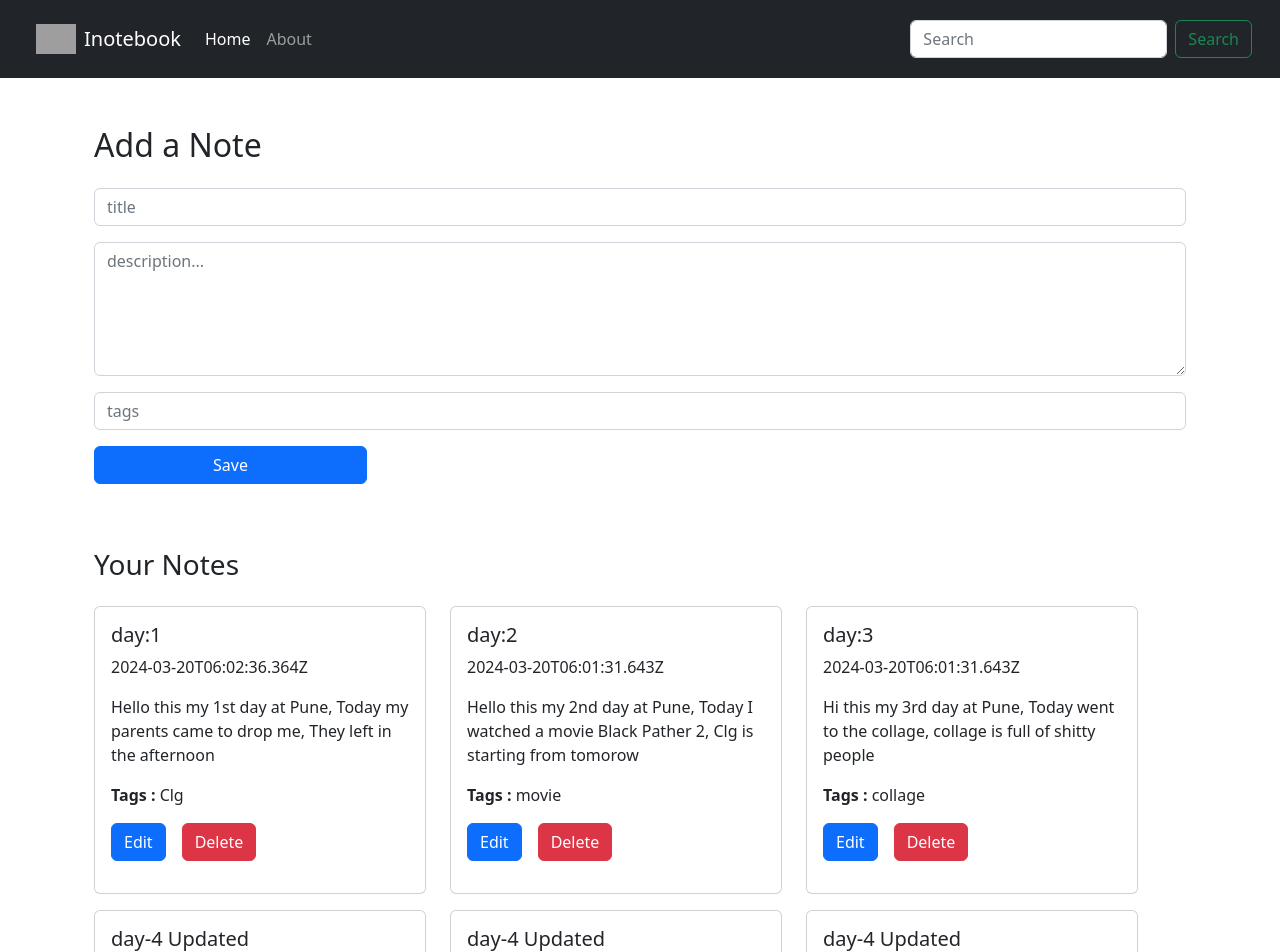
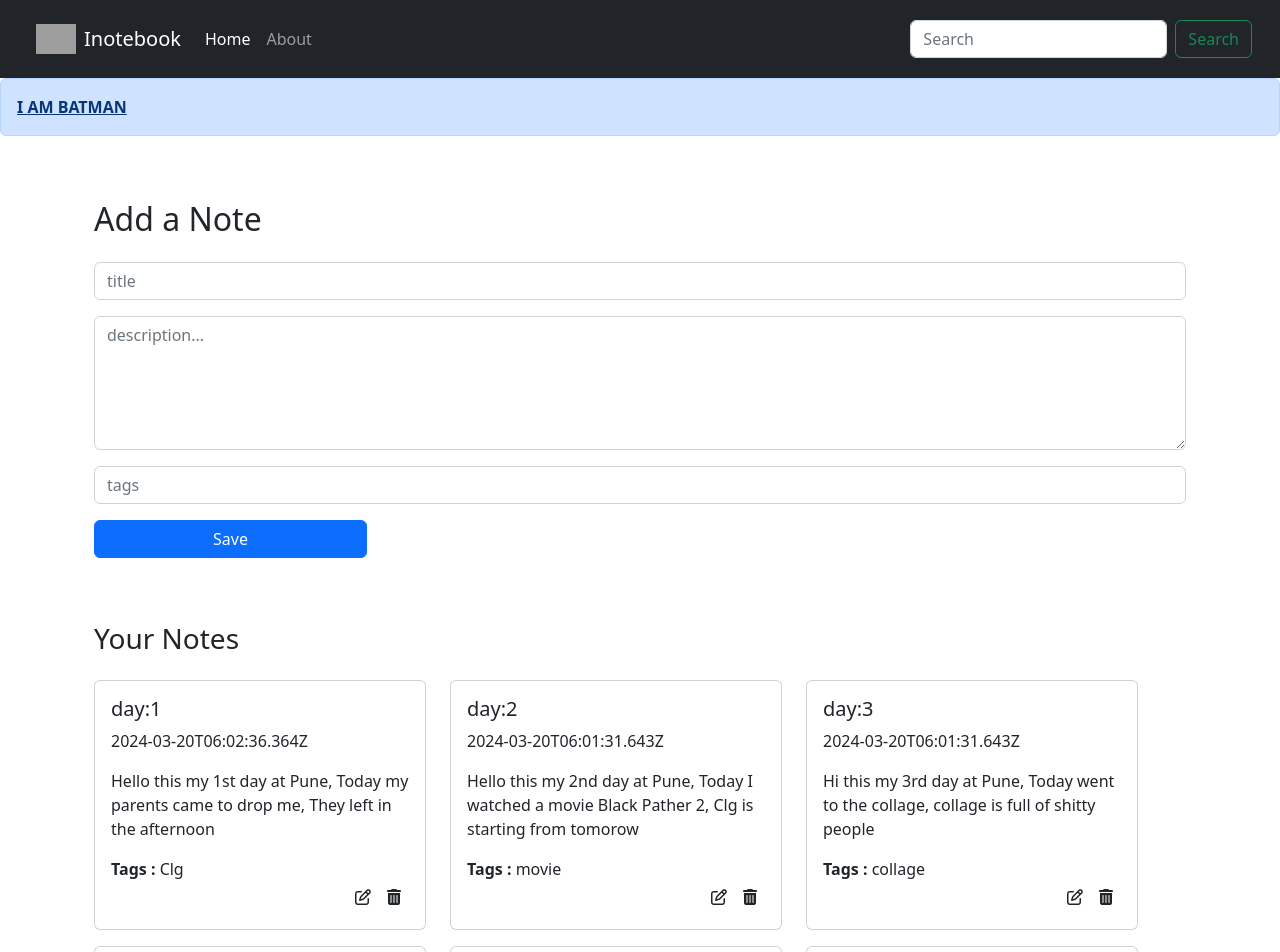
Before and after one commit to JugalBhagat/Inotebook, a React (Create React App) app: page / in a window 1280 px wide. Shown: the top 952 px of the page. Built offline with nearby package versions, Linux system fonts and the light colour scheme; grey boxes are pictures that could not be loaded.

Commit message:
Tutorial-62 done (Added Alert and Delete & Update Icon)

```diff
--- a/public/index.html
+++ b/public/index.html
@@ -14,6 +14,7 @@
       user's mobile device or desktop. See https://developers.google.com/web/fundamentals/web-app-manifest/
     -->
     <link rel="manifest" href="%PUBLIC_URL%/manifest.json" />
+    <script src="https://kit.fontawesome.com/227b7d2b81.js" crossorigin="anonymous"></script>
     <link href="https://cdn.jsdelivr.net/npm/bootstrap@5.2.3/dist/css/bootstrap.min.css" rel="stylesheet" integrity="sha384-rbsA2VBKQhggwzxH7pPCaAqO46MgnOM80zW1RWuH61DGLwZJEdK2Kadq2F9CUG65" crossorigin="anonymous">
     <script src="https://cdn.jsdelivr.net/npm/bootstrap@5.2.3/dist/js/bootstrap.bundle.min.js" integrity="sha384-kenU1KFdBIe4zVF0s0G1M5b4hcpxyD9F7jL+jjXkk+Q2h455rYXK/7HAuoJl+0I4" crossorigin="anonymous"></script>
     <script src="https://cdn.jsdelivr.net/npm/@popperjs/core@2.11.6/dist/umd/popper.min.js" integrity="sha384-oBqDVmMz9ATKxIep9tiCxS/Z9fNfEXiDAYTujMAeBAsjFuCZSmKbSSUnQlmh/jp3" crossorigin="anonymous"></script>
--- a/src/App.js
+++ b/src/App.js
@@ -9,6 +9,7 @@ import {
   Routes,
 } from "react-router-dom";
 import NoteState from './context/notes/notesState';
+import Alert from './componants/Alert';
 
 function App() {
   return (
@@ -16,6 +17,7 @@ function App() {
       <NoteState>
         <Router>
           <Navbar />
+          <Alert msg="I AM BATMAN"/>
           <div className="container">
             <Routes>
               <Route exact path="/" element={<Home />}></Route>
--- /dev/null
+++ b/src/componants/Alert.js
@@ -0,0 +1,13 @@
+import React from 'react'
+
+function Alert(props) {
+    return (
+        <div>
+            <div className="alert alert-primary" role="alert">
+            <a href="#" class="alert-link">{props.msg}</a>
+            </div>
+        </div>
+    )
+}
+
+export default Alert
--- a/src/componants/Navbar.js
+++ b/src/componants/Navbar.js
@@ -9,7 +9,7 @@ import { useLocation } from 'react-router-dom';
 function Navbar() {
     let location = useLocation();
     useEffect(() => {
-        console.log(location.pathname)
+        console.log(location.pathname);
     }, [location]);
     return (
         <div>
--- a/src/componants/NoteItem.js
+++ b/src/componants/NoteItem.js
@@ -1,22 +1,24 @@
 import React from 'react'
 
 function NoteItem(props) {
-    const {notes}=props;
+  const { notes } = props;
   return (
-    // <div class="row">
-    <div class="col-sm-4 mt-3">
-      <div class="card">
-        <div class="card-body">
-          <h5 class="card-title">{notes.title}</h5>
+    // <div className="row">
+    <div className="col-sm-4 mt-3">
+      <div className="card">
+        <div className="card-body">
+          <h5 className="card-title">{notes.title}</h5>
           <p className=''>{(notes.date)}</p>
-          <p class="card-text">{notes.description}</p>
-          <b>Tags :</b> {notes.tag}<br/>
-          <button type="button" class="btn btn-primary">Edit</button>
-          <button type="button" class="btn btn-danger m-3">Delete</button>
+          <p className="card-text">{notes.description}</p>
+          <b>Tags :</b> {notes.tag}<br />
+          <div className="d-flex flex-row-reverse">
+            <i className="fa-solid fa-trash-can m-2"></i>
+            <i className="fa-regular fa-pen-to-square m-2"></i>
+          </div>
         </div>
       </div>
     </div>
-//   </div>
+    //   </div>
   )
 }
 
--- a/src/componants/home.js
+++ b/src/componants/home.js
@@ -18,7 +18,7 @@ function Home() {
             <input type="text" className="form-control" id="tags" placeholder="tags" />
           </div>
           <div className="mb-3 tex">
-            <button type="submit" onClick="" className="btn btn-primary w-25">Save</button>
+            <button type="submit" className="btn btn-primary w-25">Save</button>
           </div>
         </form>
       </div>
--- a/src/componants/notes.js
+++ b/src/componants/notes.js
@@ -1,11 +1,11 @@
 import React from 'react';
-import { useContext } from 'react'
+import { useContext } from 'react';
 import notesContext from '../context/notes/notesContext';
 import NoteItem from './NoteItem';
 
 function Notes() {
   const context=useContext(notesContext);
-  const {notes,setnotes}=context;
+  const {notes}=context;
   return (
     <div className='row'>
       <h3>Your Notes</h3>
--- a/src/context/notes/notesState.js
+++ b/src/context/notes/notesState.js
@@ -4,8 +4,8 @@ import notesContext from "./notesContext";
 const NotesState = (props) => {
     const notesInit = [
         {
-            "_id": "65fa7bfcc28566092941dcca",
-            "user": "65f92aa2dd8ef4d1b9fa0d3f",
+            "_id": "65fa7bfcc285660792941dcca1",
+            "user": "65f92aa2dd8ef48d1b9fa0d3f",
             "title": "day:1",
             "description": "Hello this my 1st day at Pune, Today my parents came to drop me, They left in the afternoon",
             "tag": "Clg",
@@ -13,8 +13,8 @@ const NotesState = (props) => {
             "__v": 0
         },
         {
-            "_id": "65fa7bbbc28566092941dcc8",
-            "user": "65f92aa2dd8ef4d1b9fa0d3f",
+            "_id": "65fa7bbbc285606092941dcc82",
+            "user": "65f92aa2dd8ef-4d1b9fa0d3f",
             "title": "day:2",
             "description": "Hello this my 2nd day at Pune, Today I watched a movie Black Pather 2, Clg is starting from tomorow",
             "tag": "movie",
@@ -22,8 +22,8 @@ const NotesState = (props) => {
             "__v": 0
         },
         {
-            "_id": "65fa7bbbc28566092941dcc8",
-            "user": "65f92aa2dd8ef4d1b9fa0d3f",
+            "_id": "65fa7bbbc2852636092941dcc83",
+            "user": "65f92aa2dd8e2f4d1b9fa0d3f",
             "title": "day:3",
             "description": "Hi this my 3rd day at Pune, Today went to the collage, collage is full of shitty people",
             "tag": "collage",
@@ -31,8 +31,8 @@ const NotesState = (props) => {
             "__v": 0
         },
         {
-            "_id": "65fad7d98897cd05c7b7ec7d",
-            "user": "65f92aa2dd8ef4d1b9fa0d3f",
+            "_id": "65fad7d98897cd405c7b7ec7d4",
+            "user": "65f92aa2dd8e34f4d1b9fa0d3f",
             "title": "day-4 Updated",
             "description": "Second day of collage, This is the day I started thinking, I have made terrible Mistake",
             "tag": "what a Shitty collage !",
@@ -40,8 +40,8 @@ const NotesState = (props) => {
             "__v": 0
         },
         {
-            "_id": "65fad7d98897cd05c7b7ec7d",
-            "user": "65f92aa2dd8ef4d1b9fa0d3f",
+            "_id": "65fad7d98897c3d05c7b7ec7d5",
+            "user": "65f92aa2dd8e4f4d1b9fa0d3f",
             "title": "day-4 Updated",
             "description": "Second day of collage, This is the day I started thinking, I have made terrible Mistake",
             "tag": "what a Shitty collage !",
@@ -49,8 +49,8 @@ const NotesState = (props) => {
             "__v": 0
         },
         {
-            "_id": "65fad7d98897cd05c7b7ec7d",
-            "user": "65f92aa2dd8ef4d1b9fa0d3f",
+            "_id": "65fad7d98897cd05c7b27ec7d6",
+            "user": "65f92aa2dd8ef44d1b9fa0d3f",
             "title": "day-4 Updated",
             "description": "Second day of collage, This is the day I started thinking, I have made terrible Mistake",
             "tag": "what a Shitty collage !",
--- a/src/index.css
+++ b/src/index.css
@@ -1,3 +1,6 @@
 .display-none{
     display: none;
 }
+i{
+    cursor: pointer;
+}
```
